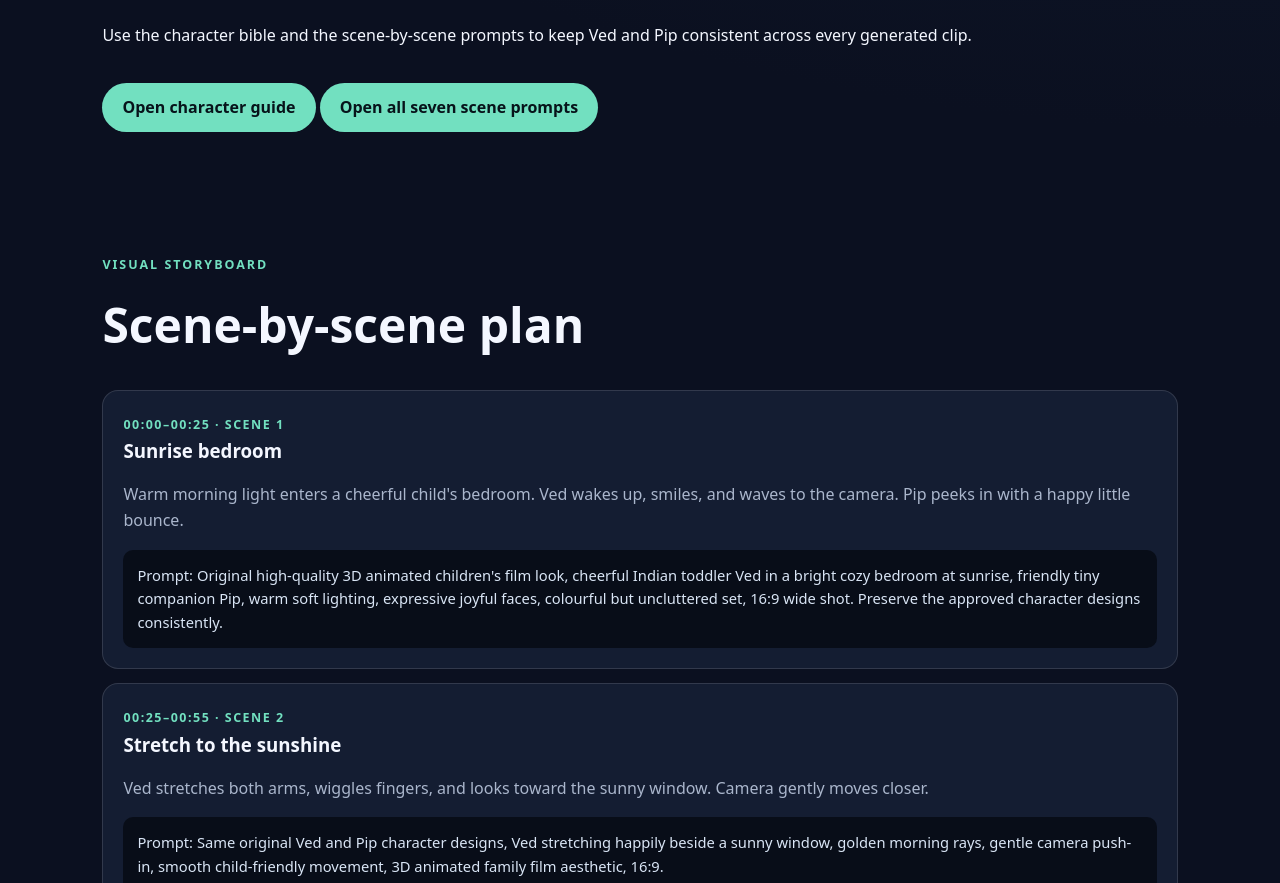
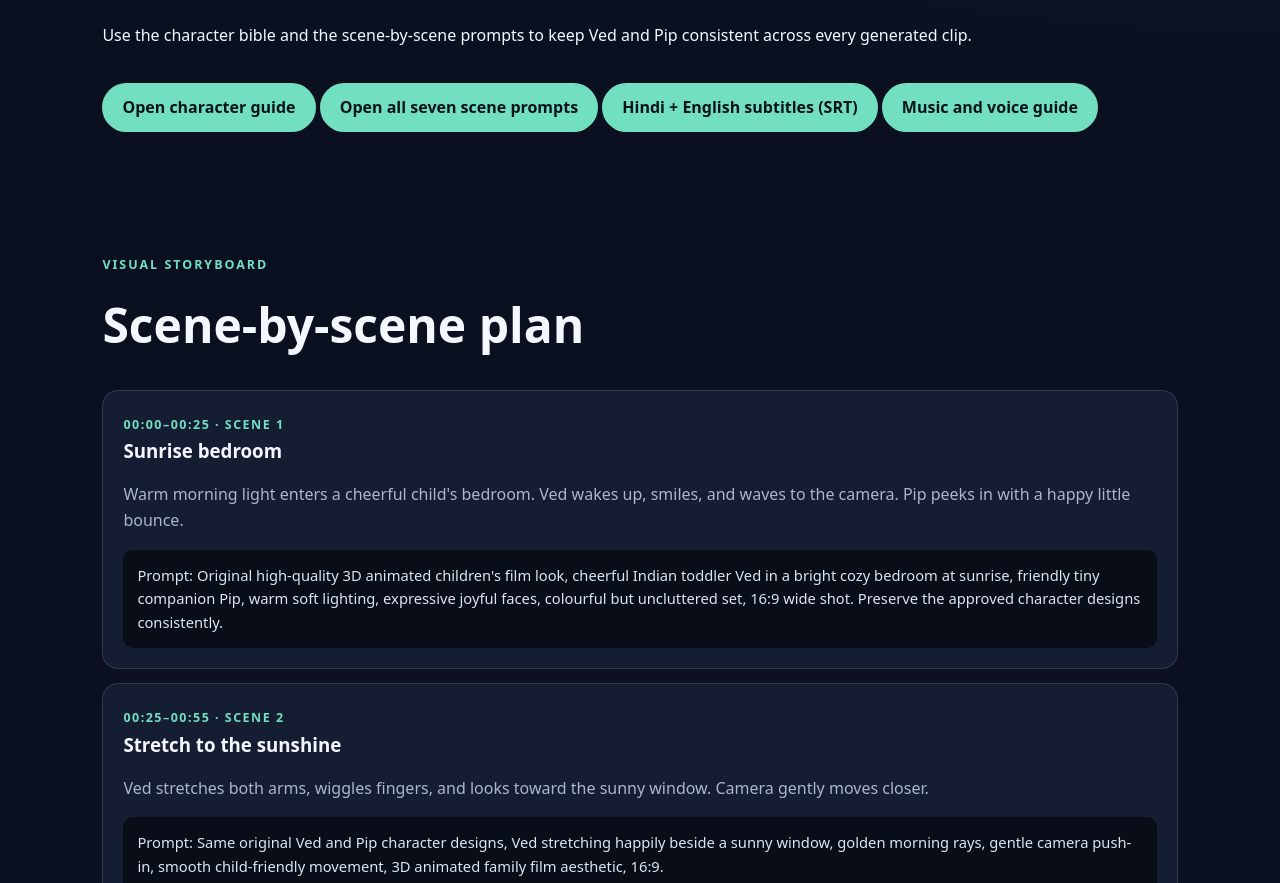
Before and after one commit to INDIANBOSS/RUDRA-TECH, a plain HTML site: page projects/baby-with-ved/episodes/veds-happy-morning-song/index.html in a window 1280 px wide. Shown: the part 2158-3041 px from the top of the page. Drawn offline with Linux system fonts and the light colour scheme; files that its build step writes are made by us from their sources; files whose address does not match are found by name.

Commit message:
Add subtitle and audio guide links to Episode 001

```diff
--- a/projects/baby-with-ved/episodes/veds-happy-morning-song/index.html
+++ b/projects/baby-with-ved/episodes/veds-happy-morning-song/index.html
@@ -59,6 +59,8 @@
       <p>Use the character bible and the scene-by-scene prompts to keep Ved and Pip consistent across every generated clip.</p>
       <a class="button" href="../../character-guide.md">Open character guide</a>
       <a class="button" href="scene-prompts.md">Open all seven scene prompts</a>
+      <a class="button" href="captions-en-hi.srt">Hindi + English subtitles (SRT)</a>
+      <a class="button" href="music-voice-guide.md">Music and voice guide</a>
     </section>
     <section class="section">
       <p class="eyebrow">VISUAL STORYBOARD</p>
```
